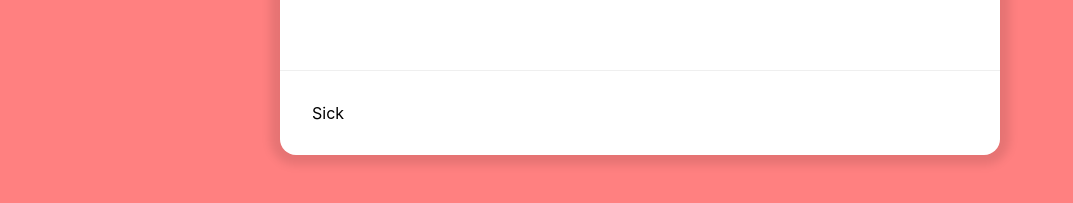
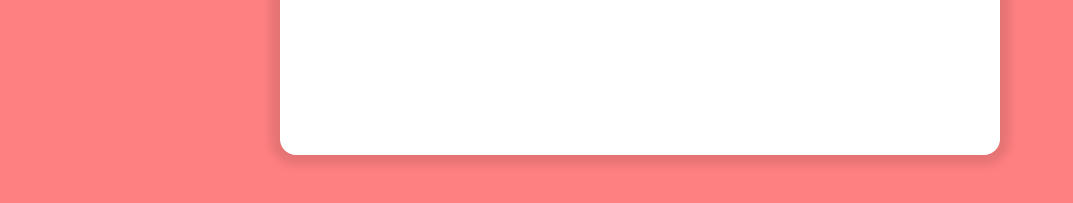
Before and after one commit to chet-w/react-ios-modal, a React (Create React App) app: page / in a window 1280 px wide. Both pictures are taken after a click on the button "asdas". Shown: the part 545-748 px from the top of the page, without its empty margins (0-1073 px from the left). Built offline with nearby package versions, Linux system fonts and the light colour scheme.

Commit message:
Remove footer

```diff
--- a/src/App.tsx
+++ b/src/App.tsx
@@ -8,20 +8,6 @@ function App() {
       closable
       onClose={(event) => console.log("onClose!")}
       clickOutsideToClose
-      footerOptions={[
-        {
-          content: "OK",
-          onClick: (event) => console.log(event)
-        },
-        {
-          content: "Maybe",
-          onClick: (event) => console.log(event)
-        },
-        {
-          content: "Cancel",
-          onClick: (event) => console.log(event)
-        }
-      ]}
     >
       <p>Content!</p>
     </Modal>
--- a/src/components/Footer/index.tsx
+++ /dev/null
@@ -1,8 +0,0 @@
-import * as S from "./styles";
-import { FooterProps } from "./types";
-
-const Footer = (props: FooterProps) => {
-  return <S.Footer>Sick</S.Footer>;
-};
-
-export default Footer;
--- a/src/components/Footer/styles.tsx
+++ /dev/null
@@ -1,10 +0,0 @@
-import styled from "styled-components";
-
-export const Footer = styled.footer`
-  padding: 32px;
-  margin-top: auto;
-  display: flex;
-  justify-content: space-between;
-  align-items: center;
-  border-top: 1px #efefef solid;
-`;
--- a/src/components/Header/index.tsx
+++ b/src/components/Header/index.tsx
@@ -14,10 +14,10 @@ const Header = (props: HeaderProps) => {
 
   return (
     <S.Header>
-      <S.Title>{props.title}</S.Title>
       <S.CloseButton onClick={(event) => handleClose(event)}>
         &times;
       </S.CloseButton>
+      <S.Title>{props.title}</S.Title>
     </S.Header>
   );
 };
--- a/src/components/Modal/index.tsx
+++ b/src/components/Modal/index.tsx
@@ -3,7 +3,6 @@ import { ModalProps } from "./types";
 
 import Header from "../Header";
 import Body from "../Body";
-import Footer from "../Footer";
 import { useModal } from "../ModalContext";
 import { PanInfo } from "framer-motion";
 import useViewportSize from "../../hooks/useViewportSize";
@@ -39,7 +38,6 @@ const Modal = (props: ModalProps) => {
         onClose={props.onClose}
       />
       <Body>{props.children}</Body>
-      {props.footerOptions && <Footer options={props.footerOptions} />}
     </S.Modal>
   );
 };
--- a/src/components/Modal/types.ts
+++ b/src/components/Modal/types.ts
@@ -1,5 +1,4 @@
 import { ReactElement } from "react";
-import { FooterOptions } from "../Footer/types";
 
 export interface ModalProps {
   title: string;
@@ -7,5 +6,4 @@ export interface ModalProps {
   closable?: boolean
   onClose?: (event: React.MouseEvent<HTMLButtonElement, MouseEvent>) => void;
   clickOutsideToClose?: boolean;
-  footerOptions?: FooterOptions;
 }
--- a/src/components/Theme/index.ts
+++ b/src/components/Theme/index.ts
@@ -3,7 +3,8 @@ import { DefaultTheme } from "styled-components";
 export const modalTheme: DefaultTheme = {
   colors: {
     light: "white",
-    dark: "grey"
+    dark: "grey",
+    primary: "#06c",
   },
   breakpoints: {
     xs: 425,
--- a/src/style.d.ts
+++ b/src/style.d.ts
@@ -7,6 +7,7 @@ declare module "styled-components" {
     colors: {
       light: string;
       dark: string;
+      primary: string;
     };
     breakpoints: {
       xs: number;
```
Also changed, not shown: src/components/Footer/types.tsx (deleted, +0 -10 lines).
